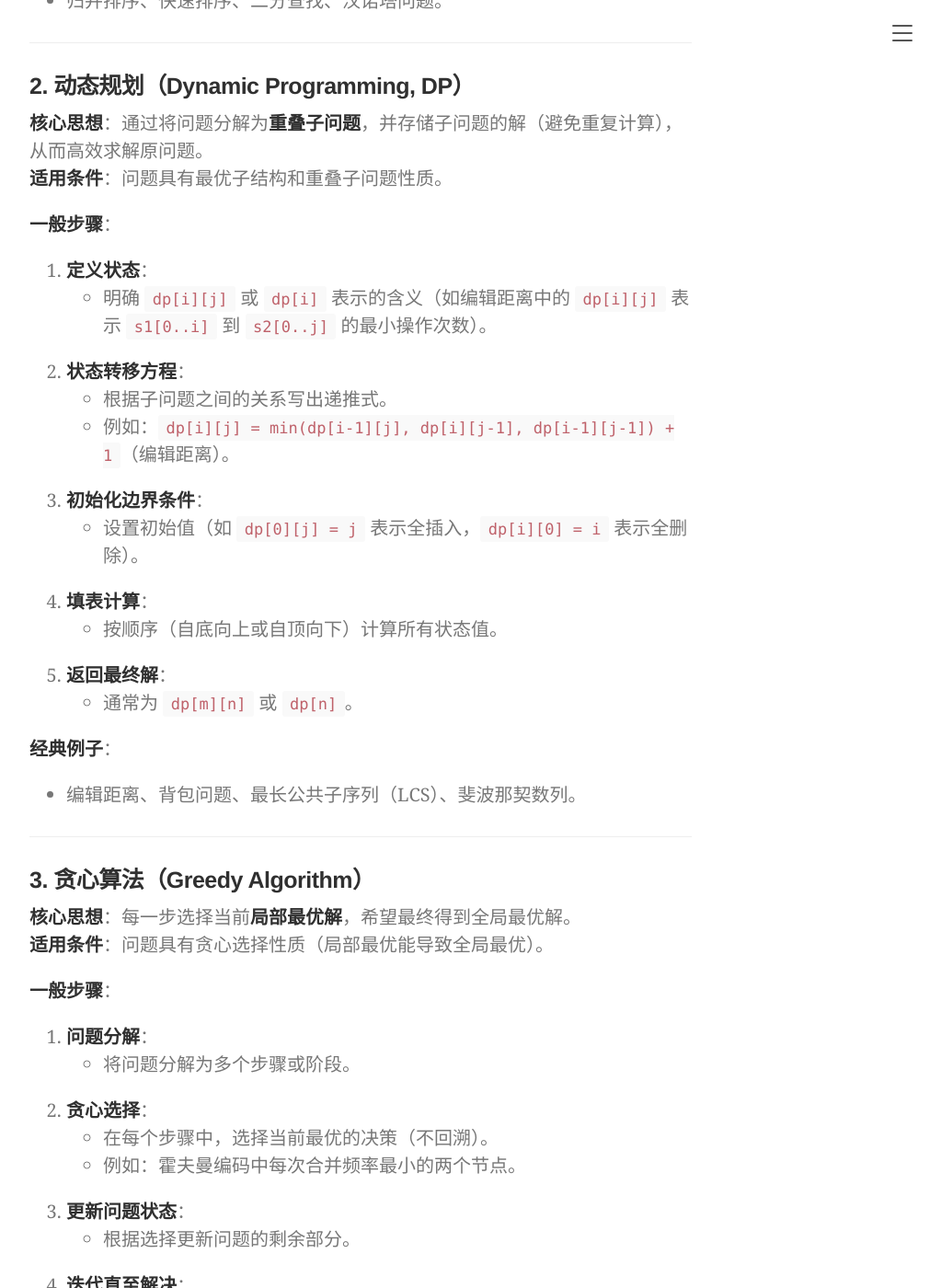
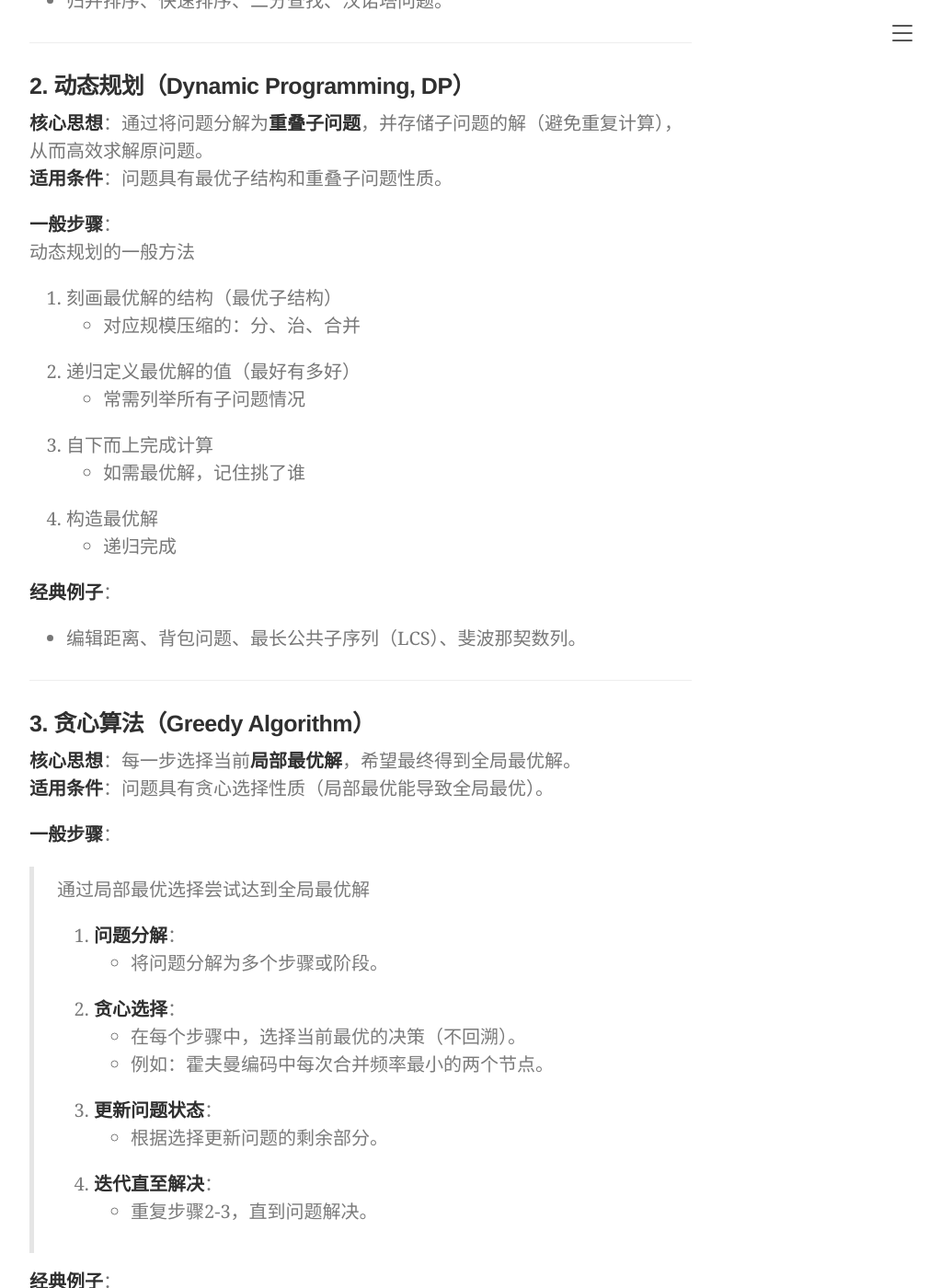
Before and after one commit to skyjty/skyjty.github.io, a Jekyll site: the page built from _posts/2025-05-22-Algorithm.md, in a window 1280 px wide and 1400 px high, scrolled down 5836 px. Shown: the whole window at 92% size, without its empty margins (248-1271 px from the left). Built offline with Jekyll 4.4.1, drawn with Linux system fonts in a browser that asks for light colours; nearby versions of some CDN libraries; some of the changed text lies outside the part shown.

Commit message:
Update article

```diff
--- a/_posts/2025-05-22-Algorithm.md
+++ b/_posts/2025-05-22-Algorithm.md
@@ -203,21 +203,16 @@ $$
 **适用条件**：问题具有最优子结构和重叠子问题性质。
 
 **一般步骤**：
-1. **定义状态**：
-   - 明确 `dp[i][j]` 或 `dp[i]` 表示的含义（如编辑距离中的 `dp[i][j]` 表示 `s1[0..i]` 到 `s2[0..j]` 的最小操作次数）。
+动态规划的一般方法
+1. 刻画最优解的结构（最优子结构）
+   - 对应规模压缩的：分、治、合并
+2. 递归定义最优解的值（最好有多好）
+   - 常需列举所有子问题情况
+3. 自下而上完成计算
+   - 如需最优解，记住挑了谁
+4. 构造最优解
+   - 递归完成
 
-2. **状态转移方程**：
-   - 根据子问题之间的关系写出递推式。
-   - 例如：`dp[i][j] = min(dp[i-1][j], dp[i][j-1], dp[i-1][j-1]) + 1`（编辑距离）。
-
-3. **初始化边界条件**：
-   - 设置初始值（如 `dp[0][j] = j` 表示全插入，`dp[i][0] = i` 表示全删除）。
-
-4. **填表计算**：
-   - 按顺序（自底向上或自顶向下）计算所有状态值。
-
-5. **返回最终解**：
-   - 通常为 `dp[m][n]` 或 `dp[n]`。
 
 **经典例子**：
 - 编辑距离、背包问题、最长公共子序列（LCS）、斐波那契数列。
@@ -229,6 +224,7 @@ $$
 **适用条件**：问题具有贪心选择性质（局部最优能导致全局最优）。
 
 **一般步骤**：
+>通过局部最优选择尝试达到全局最优解
 1. **问题分解**：
    - 将问题分解为多个步骤或阶段。
 2. **贪心选择**：
```
Also changed, not shown: other parts of _posts/2025-05-22-Algorithm.md (+1 -1 lines).
